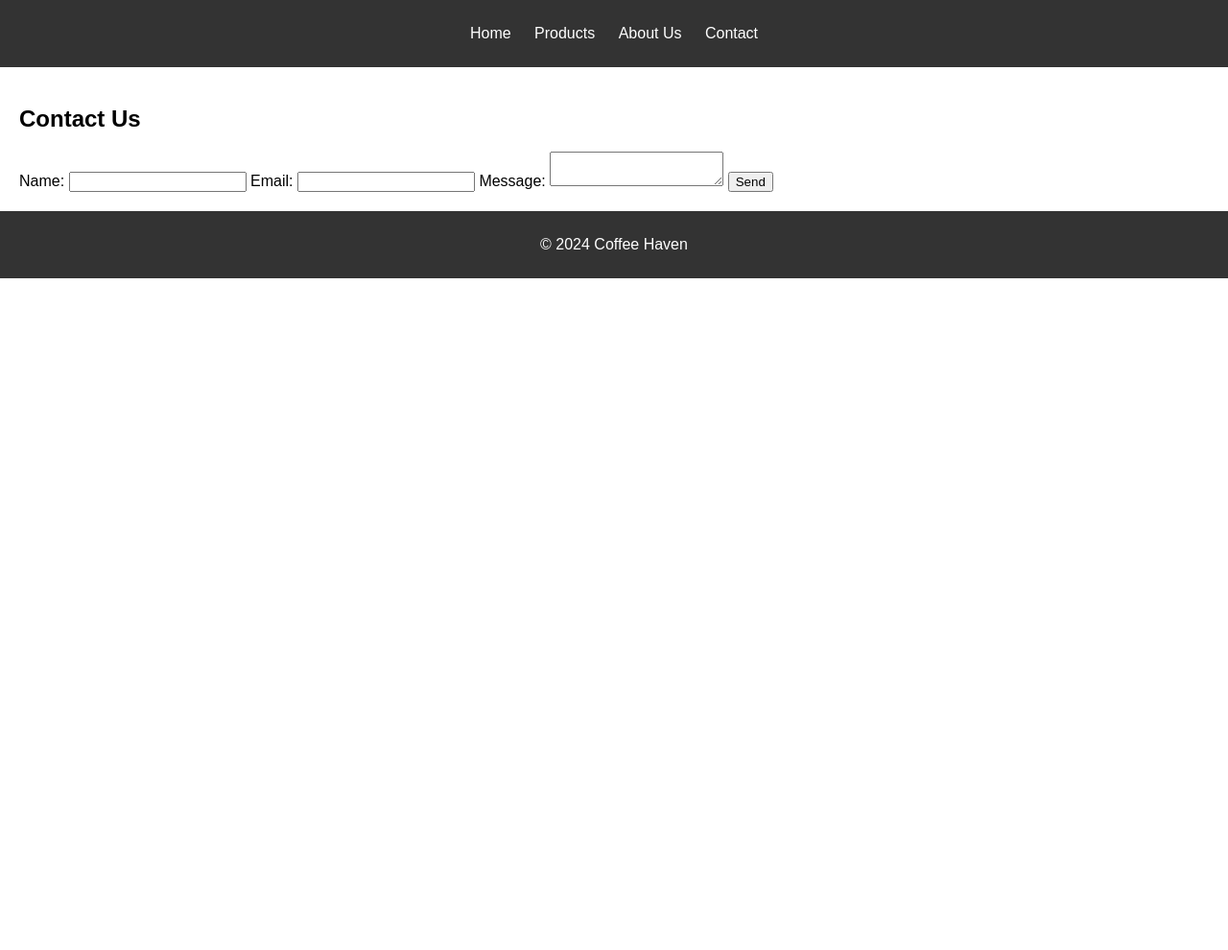
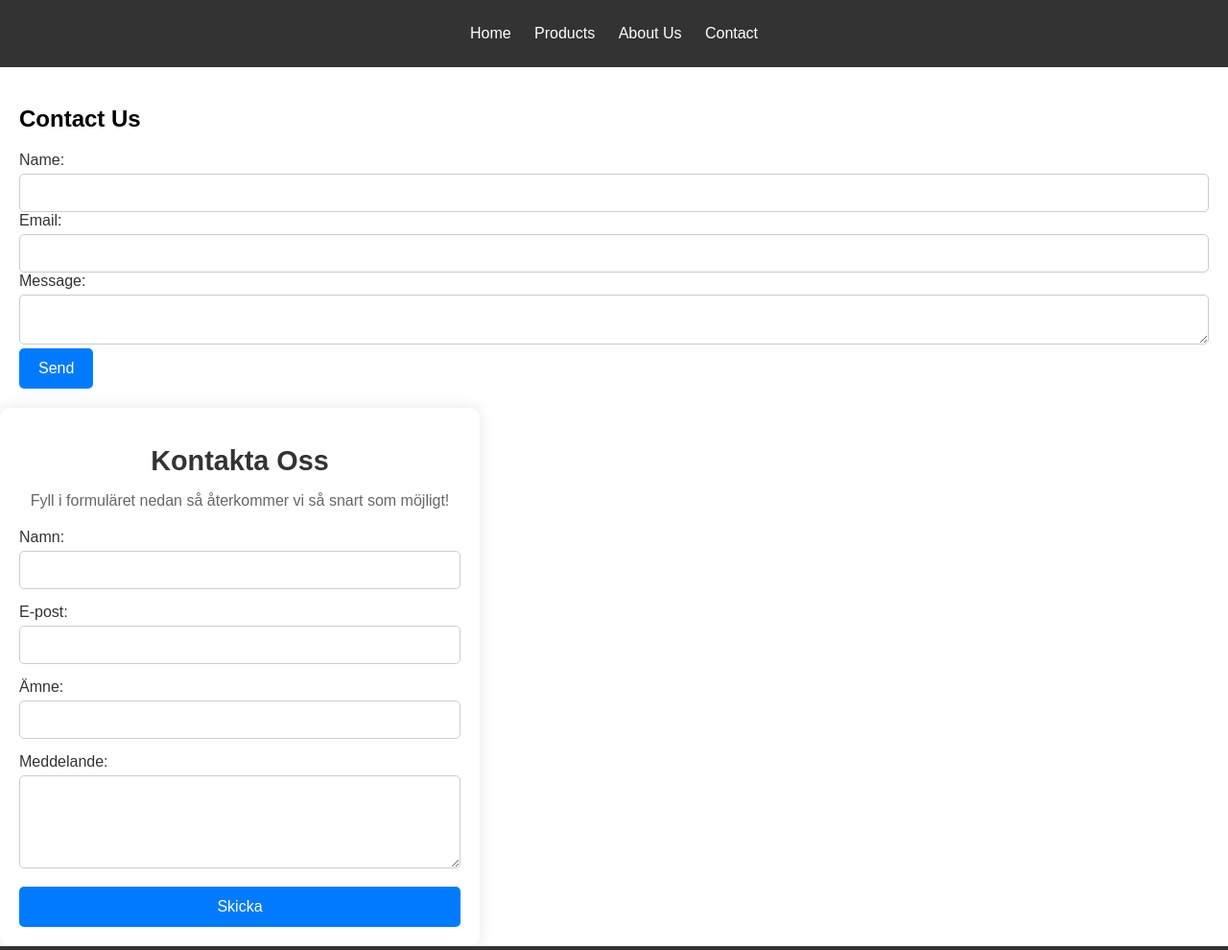
Before and after one commit to rebeccalindman/vecka40bootcamp, a plain HTML site: page contact.html in a window 1280 px wide. Shown: the top 990 px of the page at 96% size. Before the commit the page ends 800 px from the top, so only its background shows below. Drawn offline with Linux system fonts and the light colour scheme.

Commit message:
kontaktsida

```diff
--- /dev/null
+++ b/contact.css
@@ -0,0 +1,94 @@
+
+.contact-container {
+    background-color: #ffffff;
+    padding: 20px;
+    border-radius: 10px;
+    box-shadow: 0px 0px 15px rgba(0, 0, 0, 0.1);
+    width: 100%;
+    max-width: 500px;
+    box-sizing: border-box;
+    text-align: center;
+}
+
+/* Rubriker och text */
+h1 {
+    margin-bottom: 10px;
+    font-size: 1.8em;
+    color: #333;
+}
+
+p {
+    font-size: 1em;
+    margin-bottom: 20px;
+    color: #666;
+}
+
+/* Formuläret och formulärfälten */
+.contact-form {
+    display: flex;
+    flex-direction: column;
+}
+
+.form-group {
+    margin-bottom: 15px;
+    text-align: left;
+}
+
+label {
+    margin-bottom: 5px;
+    display: block;
+    color: #333;
+}
+
+input, textarea {
+    width: 100%;
+    padding: 10px;
+    border: 1px solid #ccc;
+    border-radius: 5px;
+    box-sizing: border-box;
+    font-size: 1em;
+}
+
+textarea {
+    resize: vertical;
+}
+
+/* Skicka-knappen */
+button[type="submit"] {
+    background-color: #007BFF;
+    color: #ffffff;
+    border: none;
+    padding: 12px 20px;
+    cursor: pointer;
+    border-radius: 5px;
+    font-size: 1em;
+    transition: background-color 0.3s;
+}
+
+button[type="submit"]:hover {
+    background-color: #0056b3;
+}
+
+.social-icons {
+    position: fixed;
+    bottom: 10px;
+    left: 10px;
+    }
+
+.social-icons a {
+    text-decoration: none;
+    color: #0bf8cd;
+    padding: 10px;
+    margin: 5px;
+    border-radius: 50%;
+    display: inline-block;
+}
+.social-icons a.facebook {
+    background: #4985b4;
+}
+.social-icons a.twitter {
+    background: #557bb4;
+}
+.social-icons a.instagram {
+    background: #e1306c;
+}
--- a/contact.html
+++ b/contact.html
@@ -5,6 +5,8 @@
     <meta name="viewport" content="width=device-width, initial-scale=1.0">
     <title>Coffee Haven - Contact</title>
     <link rel="stylesheet" href="styles.css">
+    <link rel="stylesheet" href="contact.css">
+    <link rel="stylesheet" href="https://cdnjs.cloudflare.com/ajax/libs/font-awesome/6.0.0-beta3/css/all.min.css">
 </head>
 <body>
     <header>
@@ -35,8 +37,45 @@
             </form>
         </section>
     </main>
+        <div class="contact-container">
+            <h1>Kontakta Oss</h1>
+            <p>Fyll i formuläret nedan så återkommer vi så snart som möjligt!</p>
+
+            <form action="#" method="post" class="contact-form">
+                <div class="form-group">
+                    <label for="name">Namn:</label>
+                    <input type="text" id="name" name="name" required>
+                </div>
+                <div class="form-group">
+                    <label for="email">E-post:</label>
+                    <input type="email" id="email" name="email" required>
+                </div>
+                <div class="form-group">
+                    <label for="subject">Ämne:</label>
+                    <input type="text" id="subject" name="subject">
+                </div>
+                <div class="form-group">
+                    <label for="message">Meddelande:</label>
+                    <textarea id="message" name="message" rows="5" required></textarea>
+                </div>
+                <button type="submit">Skicka</button>
+            </form>
+        </div>
 
     <footer>
+
+        <div class="social-icons">
+        </div>
+            <a href="https://facebook.com" class="facebook" target="_blank">
+                <i class="fab fa-facebook-f"></i>
+            </a>
+            <a href="https://twitter.com" class="twitter" target="_blank">
+                <i class="fab fa-twitter"></i>
+            </a>
+            <a href="https://instagram.com" class="instagram" target="_blank">
+                <i class="fab fa-instagram"></i>
+            </a>
+        </div>
         <p>&copy; 2024 Coffee Haven</p>
     </footer>
 </body>
```
